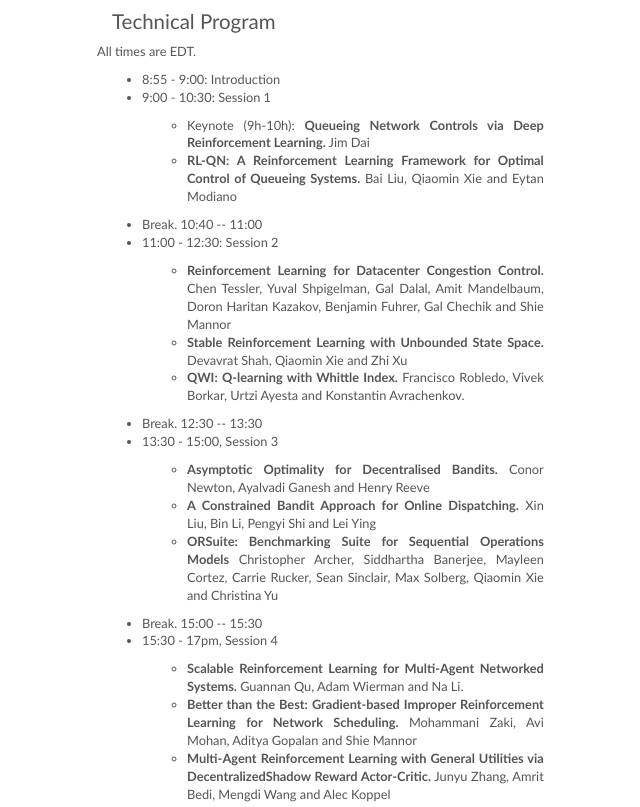
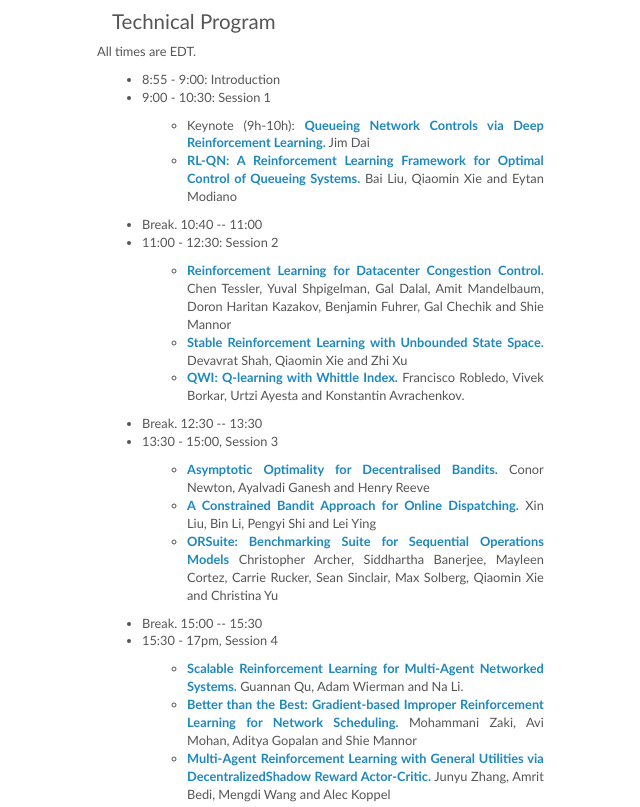
Before and after one commit to ngast/rlnq, a plain HTML site: page docs/index.html in a window 1280 px wide. Shown: the part 847-1654 px from the top of the page, without its empty margins (163-803 px from the left). Drawn offline with Linux system fonts and the light colour scheme.

Commit message:
pdfs of papers

```diff
--- a/docs/index.html
+++ b/docs/index.html
@@ -99,30 +99,30 @@ All times are EDT.
   <li> 8:55 - 9:00: Introduction </li>
   <li> 9:00 - 10:30: Session 1</li>
   <ul>
-    <li>Keynote (9h-10h): <b>Queueing Network Controls via Deep
-    Reinforcement Learning.</b> Jim Dai  </li>
-    <li><b> RL-QN: A Reinforcement Learning Framework for Optimal Control of Queueing Systems.</b> Bai Liu, Qiaomin Xie and Eytan Modiano</li>
+    <li>Keynote (9h-10h): <b><a href="pdfs/RLNQ_2021_dai.pdf">Queueing Network Controls via Deep
+    Reinforcement Learning.</a></b> Jim Dai  </li>
+    <li><b><a href="pdfs/RLNQ_2021_rlqn.pdf">RL-QN: A Reinforcement Learning Framework for Optimal Control of Queueing Systems.</a></b> Bai Liu, Qiaomin Xie and Eytan Modiano</li>
   </ul>
-  <li> Break. 10:40 -- 11:00</>
+  <li> Break. 10:40 -- 11:00</li>
   <li> 11:00 - 12:30: Session 2</li>
   <ul>
-    <li><b>Reinforcement Learning for Datacenter Congestion Control.</b> Chen Tessler, Yuval Shpigelman, Gal Dalal, Amit Mandelbaum, Doron Haritan Kazakov, Benjamin Fuhrer, Gal Chechik and Shie Mannor</li>
-    <li><b>Stable Reinforcement Learning with Unbounded State Space.</b> Devavrat Shah, Qiaomin Xie and Zhi Xu</li>
-    <li><b>QWI: Q-learning with Whittle Index.</b> Francisco Robledo, Vivek Borkar, Urtzi Ayesta and Konstantin Avrachenkov. </li>
+    <li><b><a href="pdfs/RLNQ_2021_rldatacenter.pdf">Reinforcement Learning for Datacenter Congestion Control.</a></b> Chen Tessler, Yuval Shpigelman, Gal Dalal, Amit Mandelbaum, Doron Haritan Kazakov, Benjamin Fuhrer, Gal Chechik and Shie Mannor</li>
+    <li><b><a href="pdfs/RLNQ_2021_stable.pdf">Stable Reinforcement Learning with Unbounded State Space.</a></b> Devavrat Shah, Qiaomin Xie and Zhi Xu</li>
+    <li><b><a href="pdfs/RLNQ_2021_qwi.pdf">QWI: Q-learning with Whittle Index.</a></b> Francisco Robledo, Vivek Borkar, Urtzi Ayesta and Konstantin Avrachenkov. </li>
   </ul>
-   <li> Break. 12:30 -- 13:30 </>
+   <li> Break. 12:30 -- 13:30 </li>
  <li> 13:30 - 15:00, Session 3</li>
   <ul>
-    <li><b>Asymptotic Optimality for Decentralised Bandits.</b> Conor Newton, Ayalvadi Ganesh and Henry Reeve</li>
-    <li><b>A Constrained Bandit Approach for Online Dispatching.</b> Xin Liu, Bin Li, Pengyi Shi and Lei Ying</li>
-    <li><b>ORSuite: Benchmarking Suite for Sequential Operations Models</b> Christopher Archer, Siddhartha Banerjee, Mayleen Cortez, Carrie Rucker, Sean Sinclair, Max Solberg, Qiaomin Xie and Christina Yu</li>
+    <li><b><a href="pdfs/RLNQ_2021_decentralized.pdf">Asymptotic Optimality for Decentralised Bandits.</a></b> Conor Newton, Ayalvadi Ganesh and Henry Reeve</li>
+    <li><b><a href="pdfs/RLNQ_2021_constrained.pdf">A Constrained Bandit Approach for Online Dispatching.</a></b> Xin Liu, Bin Li, Pengyi Shi and Lei Ying</li>
+    <li><b><a href="pdfs/RLNQ_2021_ORsuite.pdf">ORSuite: Benchmarking Suite for Sequential Operations Models</a></b> Christopher Archer, Siddhartha Banerjee, Mayleen Cortez, Carrie Rucker, Sean Sinclair, Max Solberg, Qiaomin Xie and Christina Yu</li>
   </ul>
-  <li> Break. 15:00 -- 15:30</>
+  <li> Break. 15:00 -- 15:30</li>
   <li> 15:30 - 17pm, Session 4</li>
   <ul>
-    <li><b>Scalable Reinforcement Learning for Multi-Agent Networked Systems.</b> Guannan Qu, Adam Wierman and Na Li.</li>
-    <li><b> Better than the Best: Gradient-based Improper Reinforcement Learning for Network Scheduling.</b> Mohammani Zaki, Avi Mohan, Aditya Gopalan and Shie Mannor</li>
-    <li><b> Multi-Agent Reinforcement Learning with General Utilities via DecentralizedShadow Reward Actor-Critic.</b> Junyu Zhang, Amrit Bedi, Mengdi Wang and Alec Koppel</li>
+    <li><b><a href="pdfs/RLNQ_2021_scalable.pdf">Scalable Reinforcement Learning for Multi-Agent Networked Systems.</a></b> Guannan Qu, Adam Wierman and Na Li.</li>
+    <li><b> <a href="pdfs/RLNQ_2021_better.pdf">Better than the Best: Gradient-based Improper Reinforcement Learning for Network Scheduling.</a></b> Mohammani Zaki, Avi Mohan, Aditya Gopalan and Shie Mannor</li>
+    <li><b> <a href="pdfs/RLNQ_2021_multi-agent.pdf">Multi-Agent Reinforcement Learning with General Utilities via DecentralizedShadow Reward Actor-Critic.</a></b> Junyu Zhang, Amrit Bedi, Mengdi Wang and Alec Koppel</li>
   </ul>
 </ul>
 
```
Also changed, not shown: 12 other files.
